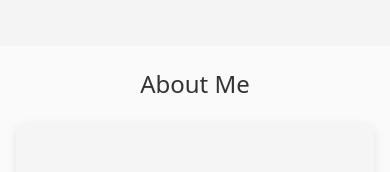
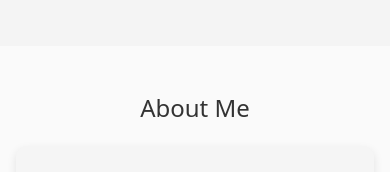
Before and after one commit to tumikole/portfolio, a React (Create React App) app in the folder frontend/: page / in a window 390 px wide. Shown: the part 509-681 px from the top of the page. Built offline with nearby package versions, Linux system fonts and the light colour scheme; some icons are missing.

Commit message:
Fix projec

```diff
--- a/frontend/src/Components/PersonalProjects.jsx
+++ b/frontend/src/Components/PersonalProjects.jsx
@@ -25,7 +25,7 @@ const PersonalProjects = () => {
 
   return (
     <div className="projects-container">
-      <h3 className='mainHeader'>Pre-tech work experience</h3>
+      <h3 className='mainHeader pre-tech-header'>Pre-tech work experience</h3>
       <div className="personal-projects-container">
         {projects.map((project, index) => (
           <div key={index} className="personal-project-card">
--- a/frontend/src/index.css
+++ b/frontend/src/index.css
@@ -3,7 +3,7 @@ body {
   font-family: -apple-system, BlinkMacSystemFont, 'Segoe UI', 'Roboto', 'Oxygen',
     'Ubuntu', 'Cantarell', 'Fira Sans', 'Droid Sans', 'Helvetica Neue',
     sans-serif;
-  -webkit-font-smoothing: antialiased;
+  -webkit-font-smoothing : antialiased;
   -moz-osx-font-smoothing: grayscale;
 }
 
@@ -12,26 +12,35 @@ code {
     monospace;
 }
 
-.mainHeader{
-  font-size: 2.5rem;
-    color: #333;
-    margin-bottom: 1.5rem;
+.mainHeader {
+  font-size    : 2.5rem;
+  color        : #333;
+  margin-bottom: 1.5rem;
+  margin-top: 1.5rem;
+
 }
 
-.container{
+.pre-tech-header {
+  margin-top: 1.5rem;
+
+}
+
+.container {
   background-color: #f5f5f5;
-  padding: 4rem 2rem;
-  max-width: 1200px;
-  margin: 0 auto;
-  border-radius: 10px;
-  box-shadow: 0 4px 10px rgba(0, 0, 0, 0.1);
-  text-align: center;
+  padding         : 4rem 2rem;
+  max-width       : 1200px;
+  margin          : 0 auto;
+  border-radius   : 10px;
+  box-shadow      : 0 4px 10px rgba(0, 0, 0, 0.1);
+  text-align      : center;
 }
 
 @media (max-width: 768px) {
-  .mainHeader{
-    font-size: 1.5rem;
-      color: #333;
-      margin-bottom: 1.5rem !important;
+  .mainHeader {
+    font-size    : 1.5rem;
+    color        : #333;
+    margin-bottom: 1.5rem !important;
+    margin-top   : 1.5rem;
+
   }
 }
```
